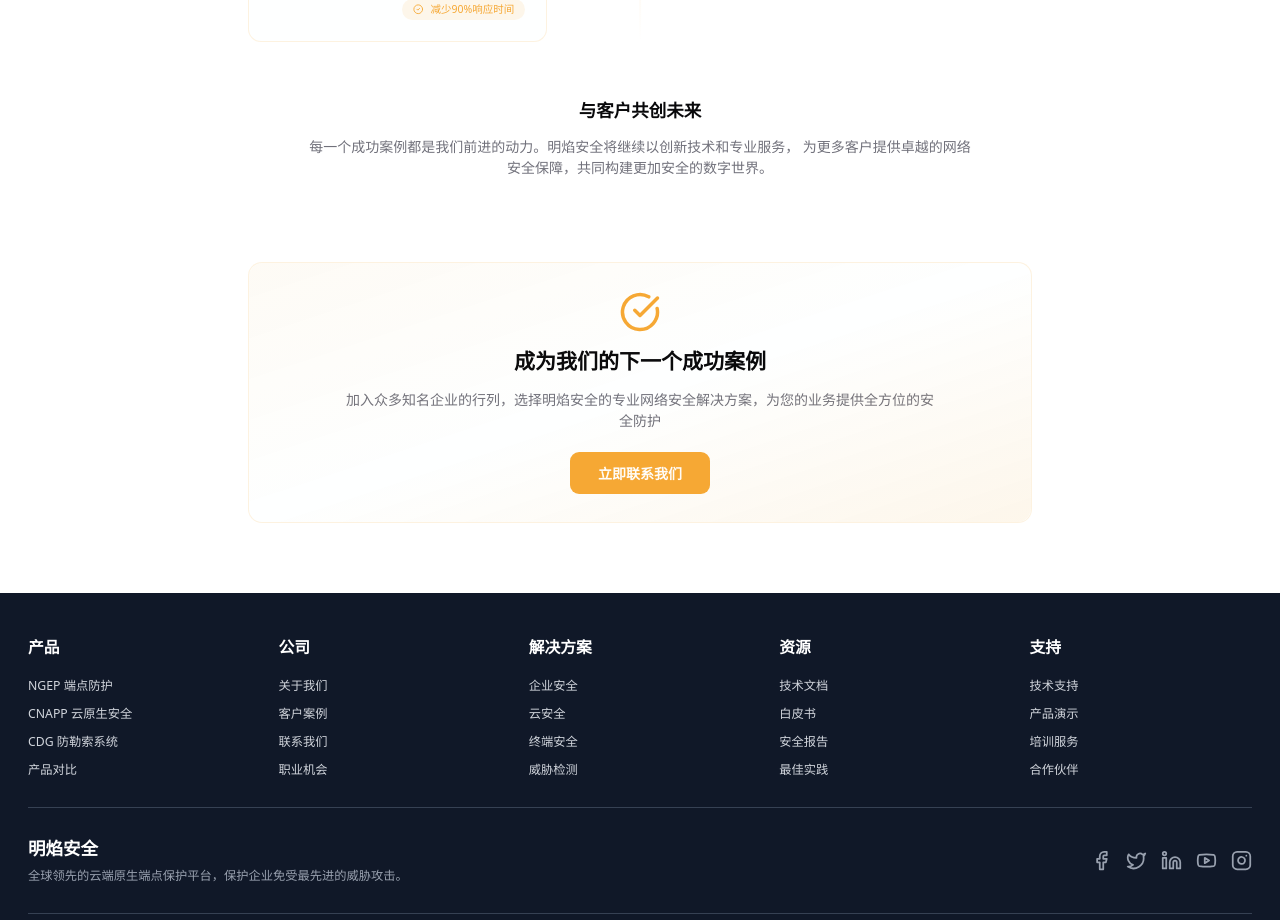
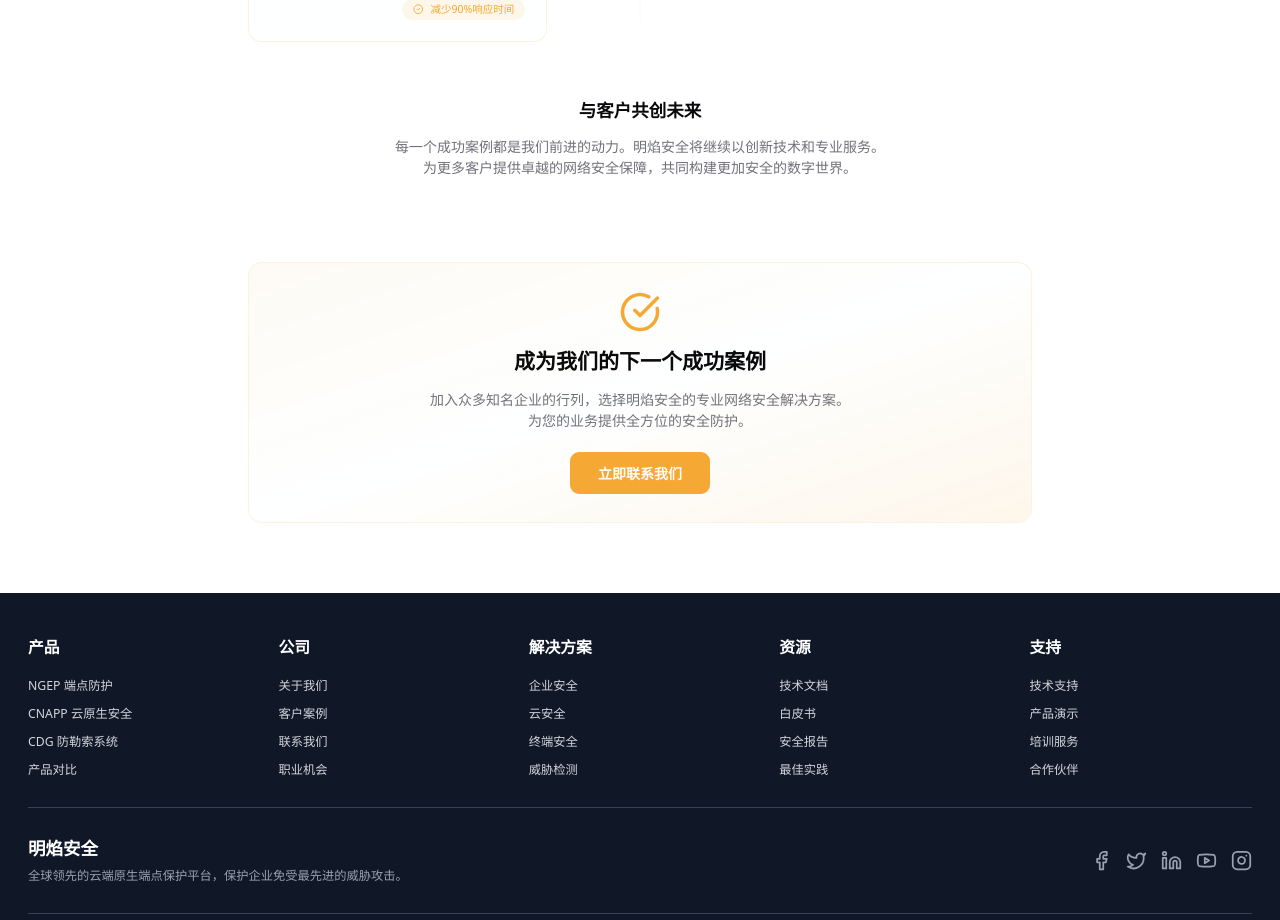
Before and after one commit to Shadowzzh/freshld, a Next.js app: page /cases in a window 1280 px wide. Shown: the part 3960-4880 px from the top of the page. Built offline with nearby package versions, Linux system fonts and the light colour scheme.

Commit message:
feat: 优化关于页面文本格式和可读性 - 在 AboutInfo、AboutHero、CasesCTA 和 CasesTimeline 组件中，增加换行符以提升文本的可读性和排版效果。

```diff
--- a/src/components/about/AbooutInfo.tsx
+++ b/src/components/about/AbooutInfo.tsx
@@ -137,6 +137,7 @@ export function AboutInfo() {
             </h3>
             <p className='text-lg text-foreground leading-relaxed'>
               明焰安全始终秉持&ldquo;以技术为主实战纵深防御&rdquo;的理念，为企业构建从端到云的全栈安全体系。
+              <br />
               我们相信，通过领先的AI技术，监控操作系统中所有进程行为，能够让黑客无所遁形。
             </p>
           </MetallicShineCard>
--- a/src/components/about/AboutHero.tsx
+++ b/src/components/about/AboutHero.tsx
@@ -35,7 +35,9 @@ export function AboutHero() {
             <p className={cn('text-xl text-neutral-600 mb-8 leading-relaxed')}>
               明焰安全（FYRESHLD
               NGEP）是广州奇盾信息技术有限公司旗下的核心品牌。
-              奇盾信息与浙江大学实验室紧密合作，在产学研方面取得了丰硕成果，
+              <br />
+              奇盾信息与浙江大学实验室紧密合作，在产学研方面取得了丰硕成果。
+              <br />
               并成功打造了明焰系列安全产品。
             </p>
           </AnimatedSection>
--- a/src/components/cases/CasesCTA.tsx
+++ b/src/components/cases/CasesCTA.tsx
@@ -17,7 +17,9 @@ export function CasesCTA() {
                 成为我们的下一个成功案例
               </h3>
               <p className='text-muted-foreground mb-6 max-w-2xl mx-auto'>
-                加入众多知名企业的行列，选择明焰安全的专业网络安全解决方案，为您的业务提供全方位的安全防护
+                加入众多知名企业的行列，选择明焰安全的专业网络安全解决方案。
+                <br />
+                为您的业务提供全方位的安全防护。
               </p>
 
               <Link href={`/contact`}>
--- a/src/components/cases/CasesTimeline.tsx
+++ b/src/components/cases/CasesTimeline.tsx
@@ -168,7 +168,8 @@ export function CasesTimeline() {
               与客户共创未来
             </h3>
             <p className='text-muted-foreground'>
-              每一个成功案例都是我们前进的动力。明焰安全将继续以创新技术和专业服务，
+              每一个成功案例都是我们前进的动力。明焰安全将继续以创新技术和专业服务。
+              <br />
               为更多客户提供卓越的网络安全保障，共同构建更加安全的数字世界。
             </p>
           </div>
```
